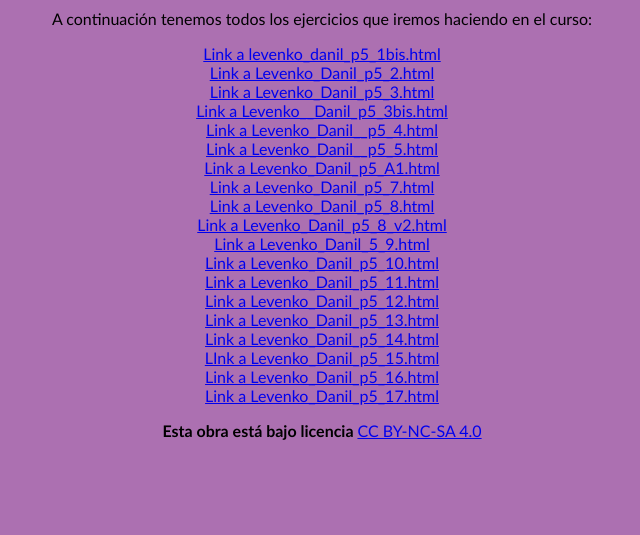
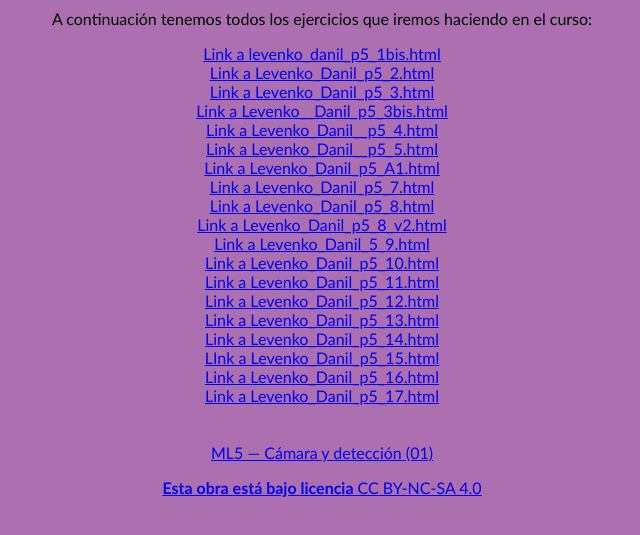
Before and after one commit to Uni4ekkk/Uni4ekkk.github.io, a plain HTML site: page index.html in a window 1280 px wide. Shown: the part 239-774 px from the top of the page, without its empty margins (318-958 px from the left). Drawn offline with Linux system fonts and the light colour scheme.

Commit message:
Update index.html

```diff
--- a/index.html
+++ b/index.html
@@ -52,7 +52,8 @@
                  <a href="ejercicios_p5js/Levenko_Danil_p5_14.html"> Link a Levenko_Danil_p5_14.html </a> <br>
                  <a href="ejercicios_p5js/Levenko_Danil_p5_15.html"> LInk a Levenko_Danil_p5_15.html </a> <br>
                  <a href="ejercicios_p5js/Levenko_Danil_p5_16.html"> Link a Levenko_Danil_p5_16.html </a> <br>
-                 <a href="ejercicios_p5js/Levenko_Danil_p5_17.html"> Link a Levenko_Danil_p5_17.html </a> <br>
+                 <a href="ejercicios_p5js/Levenko_Danil_p5_17.html"> Link a Levenko_Danil_p5_17.html </a> <br> <br><br>
+                 <a href="ejercicios_ml5js/Levenko_Danil_ml5_01.html"> ML5 — Cámara y detección (01)
             <p> <strong> Esta obra está bajo licencia </strong> <a href="https://creativecommons.org/licenses/by-nc-sa/4.0/?ref=chooser-v1"> CC BY-NC-SA 4.0 </a> </p>
 
 
```
